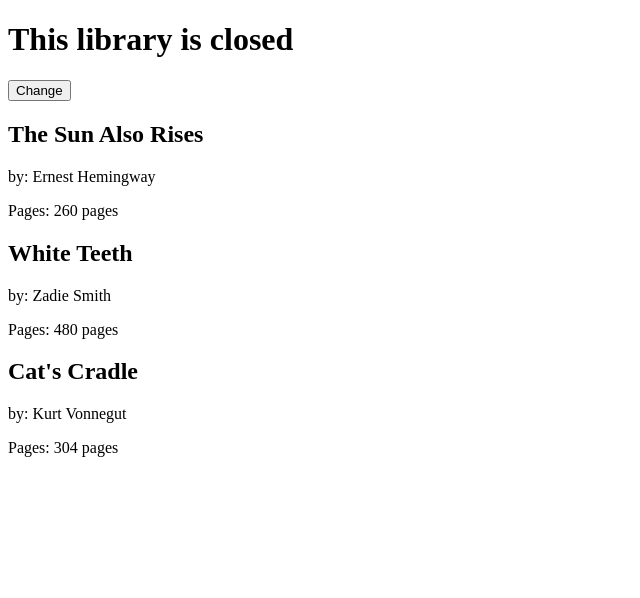
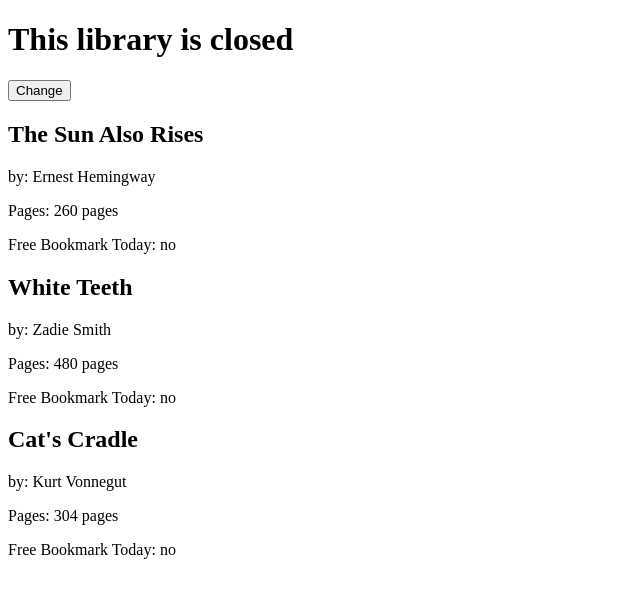
Before and after one commit to Tanzi11/react-is-fun, a React (Create React App) app: page / in a window 1280 px wide. Shown: the top 598 px of the page, without its empty margins (0-640 px from the left). Built offline with nearby package versions, Linux system fonts and the light colour scheme.

Commit message:
create freeBookmark prop

```diff
--- a/src/index.js
+++ b/src/index.js
@@ -7,29 +7,27 @@ let bookList = [
   {"title": "Cat's Cradle", "author": "Kurt Vonnegut", "pages":304}
 ]
 
-const Book = ({title,author,pages}) => {
+const Book = ({title,author,pages, freeBookmark}) => {
   return (
     <section>
       <h2>{title}</h2>
       <p>by: {author}</p>
       <p>Pages: {pages} pages</p>
+      <p>Free Bookmark Today: {freeBookmark? 'yes': 'no'}</p>
     </section>
   )
 }
 
 class Library extends Component {
-  constructor(props){
-    super(props)
-    this.state = {
-      open: false
-    }
-    this.toggleOpenClosed = this.toggleOpenClosed.bind(this)
+  state = {
+    open: false,
+    freeBookmark: false
   }
 
-toggleOpenClosed() {
-  this.setState=({
-    open: !this.state.open
-  })
+toggleOpenClosed = () => {
+  this.setState(prevState => ({
+    open: !prevState.open
+  }))
 }
 
   render() {
@@ -37,14 +35,15 @@ toggleOpenClosed() {
   return (
     <div>
     <h1>This library is {this.state.open ? 'open' : 'closed'}</h1>
-    <button onClick={this.toggleOpenClosed.open}>Change</button>
+    <button onClick={this.toggleOpenClosed}>Change</button>
       {books.map(
         (book,i)=>
         <Book
           key={i}
           title={book.title}
           author={book.author}
-          pages={book.pages}/>
+          pages={book.pages}
+          freeBookmark={this.state.freeBookmark}/>
       )}
     </div>
     )
```
